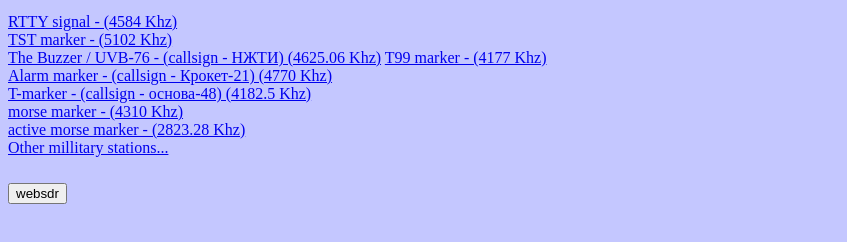
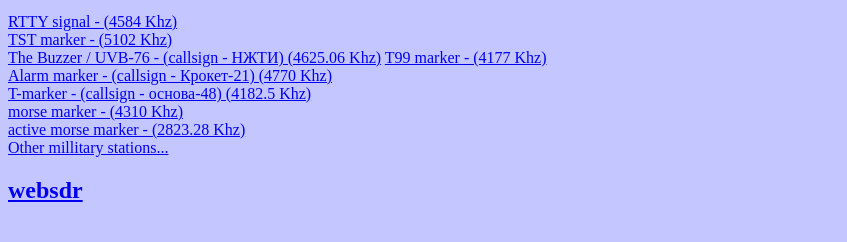
Before and after one commit to nikita-yon/nns, a plain HTML site: page index.html in a window 1280 px wide. Shown: the part 138-380 px from the top of the page, without its empty margins (0-847 px from the left). Drawn offline with Linux system fonts and the light colour scheme.

Commit message:
Update index.html

```diff
--- a/index.html
+++ b/index.html
@@ -29,7 +29,8 @@
       <a href="4309.91.html">morse marker - (4310 Khz)</a><br>
       <a href="2823.28.html"> active morse marker - (2823.28 Khz)</a><br>
       <a href="TB4K.html">Other millitary stations...</a>
-      <h2><button onclick="document.location='http://websdr.ru:443/'" title="websdr is 1.8 - 120.4 MHZ radio diapazone">websdr</button></h2>
+      <h2><a href="http://websdr.ru:443/" title="websdr is 1.8 - 120.4 MHZ radio diapazone" target="_blank">websdr</a></h2>
+
 
 
 
```
